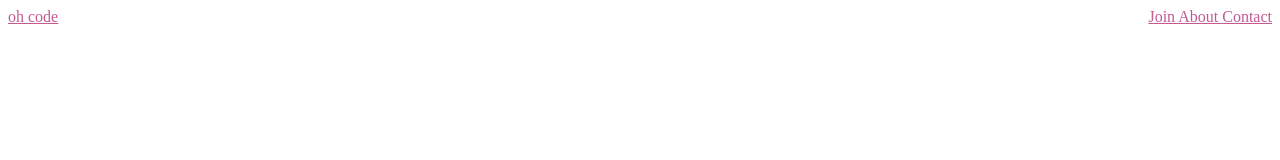
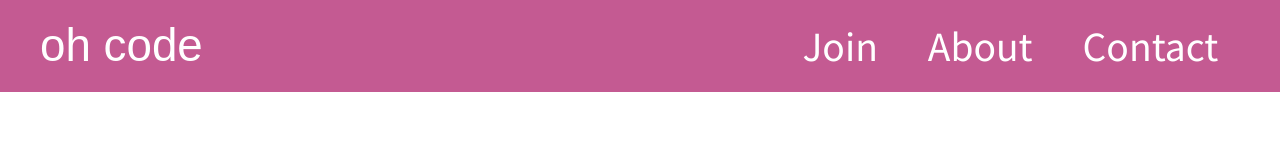
Before and after one commit to foopod/ohcode, a plain HTML site: page index.html in a window 1280 px wide. Drawn offline with Linux system fonts and the light colour scheme; a web font is replaced by a local one.

Commit message:
Update style.css

```diff
--- a/style.css
+++ b/style.css
@@ -1,8 +1,36 @@
-.navBar a{
-    color:#C45A92;
+.navBar{
+    background-color:#C45A92;
+    font-size:110%;
+    font-family: 'Source Sans Pro', sans-serif;
+    padding:20;
+    color:white;
+}
 
+#logo{
+    background-color:#C45A92;
+    font-size:110%;
+    font-family: 'Trispace', sans-serif;
+
+    padding:20;
+    color:white;
 }
 
 nav{
     float:right;
 }
+
+body{
+    margin:0;
+}
+
+.navBar a{
+    color:white;
+    text-decoration: none;
+    padding-right:1em;
+}
+
+@media screen and (min-width: 480px) {
+    .navBar {
+      font-size:260%;
+    }
+  }
```
